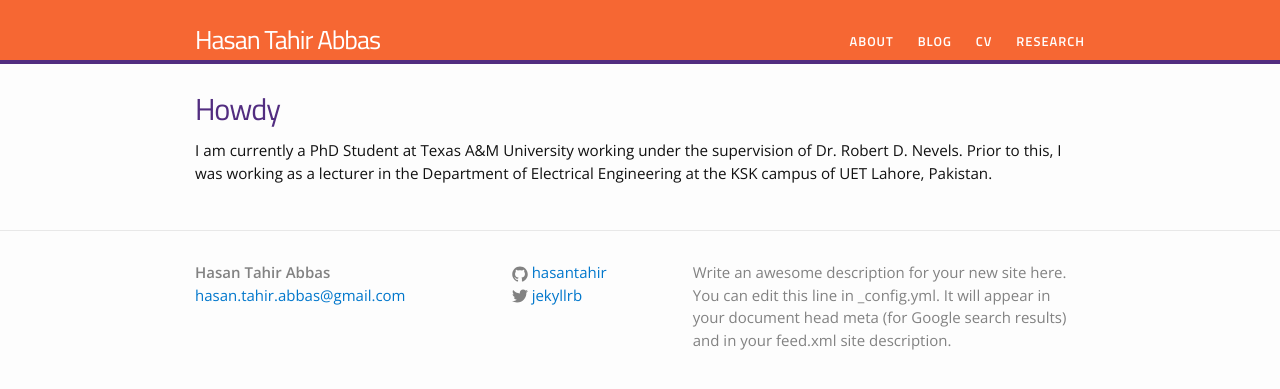
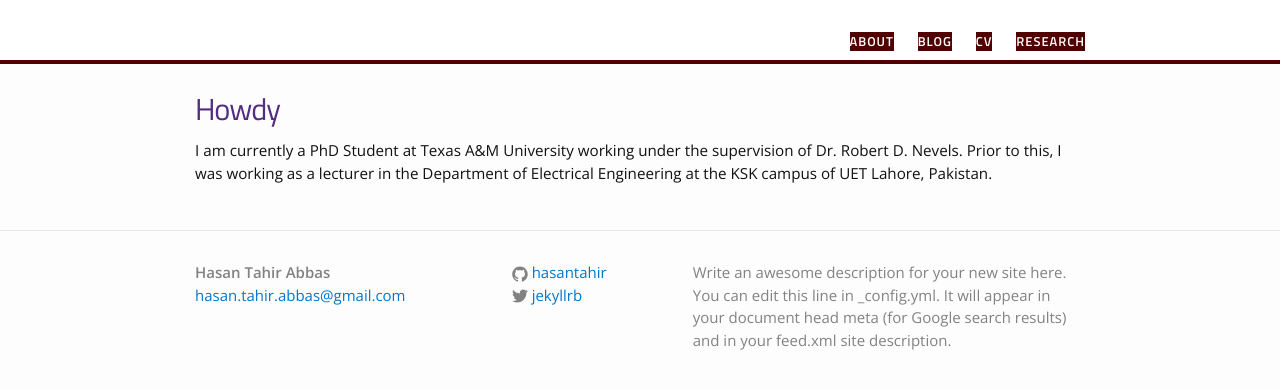
Before and after one commit to hasantahir/hasantahir.github.io, a Jekyll site: the page built from index.html, in a window 1280 px wide. Shown: the top 389 px of the page. Built offline with Jekyll 4.4.1, drawn with Linux system fonts in a browser that asks for light colours.

Commit message:
addded aggie colors

```diff
--- a/_sass/_fancy-image.scss
+++ b/_sass/_fancy-image.scss
@@ -1,7 +1,7 @@
 .wp-caption {
 background-color: #f3f3f3;
 text-align: center;
-border: 1px dotted $clemson-purple;
+border: 1px dotted $aggie-maroon;
 	font-size: 0.90em;
 	overflow: hidden;
 	position: relative;
--- a/_sass/_header.scss
+++ b/_sass/_header.scss
@@ -3,9 +3,9 @@
  */
 .site-header {
     border-top: 0px solid $grey-color-dark;
-	border-bottom: 4px solid $clemson-purple;
+	border-bottom: 4px solid $aggie-maroon;
     min-height: 56px;
-    background: $clemson-orange;
+    background: $aggie-white;
     // Positioning context for the mobile navigation icon
     position: relative;
 
@@ -87,18 +87,18 @@ color: #522d80;
 }
 
 .site-nav .sub-menu a:hover {
-	color: $clemson-orange;
+	color: $aggie-maroon;
 }
 .site-nav  .sub-menu {
 	background: #ffffff;
-	border-color: $clemson-purple;
+	border-color: $aggie-maroon;
 	min-width: 265px;
 
 	z-index:2147483647;
 }
 .site-nav .sub-menu li.current-menu-item > a {
-	border-left-color: $clemson-orange;
-	border-right-color: $clemson-orange;
+	border-left-color: $aggie-maroon;
+	border-right-color: $aggie-maroon;
 	border-right: 0px;
 
 }
@@ -157,7 +157,7 @@ z-index:999;
 
     .page-link {
         color: #ffffff;
-    background: $clemson-orange;
+    background: $aggie-maroon;
         line-height: $base-line-height;
 
         // Gaps between nav items, but not on the first one
--- a/_sass/_layout.scss
+++ b/_sass/_layout.scss
@@ -250,7 +250,7 @@ ul.listing li.listing-item time {
 }
 
 ul.listing li.listing-item a {
-	color: $clemson-purple;
+	color: $aggie-maroon;
 	font-weight: 400;
 	font-family: 'Titillium Web', sans-serif;
 }
--- a/css/main.scss
+++ b/css/main.scss
@@ -17,8 +17,9 @@ $text-color:       #111;
 $background-color: #fdfdfd;
 $brand-color:      #0077CC;
 // $gameday-sky: #109dc0;
-$clemson-purple:      #522d80;
-$clemson-orange:      #f66733;
+$aggie-maroon:        #500000;
+$aggie-white:         #FFFFFF;
+
 
 
 $grey-color:       #828282;
```
